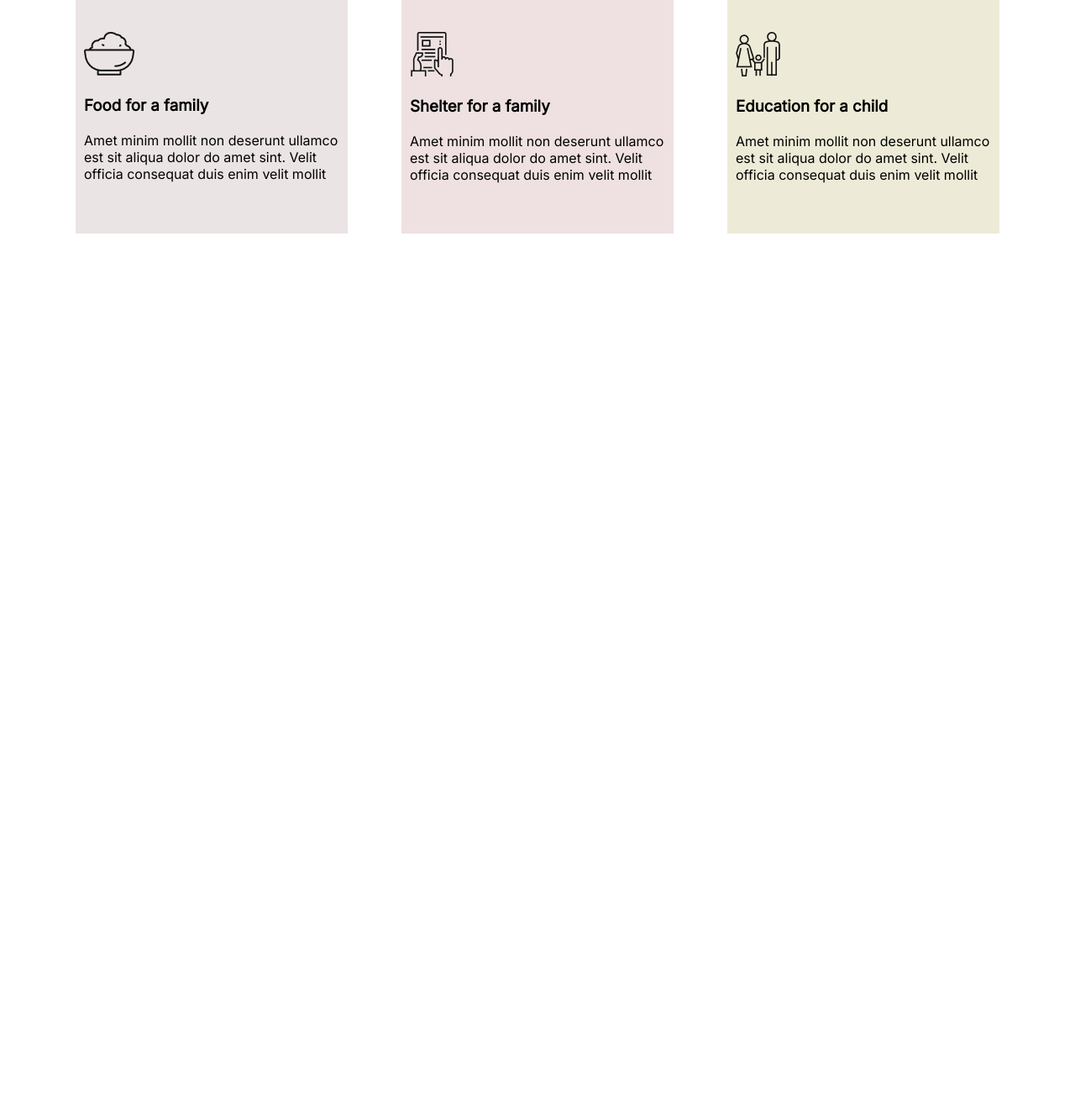
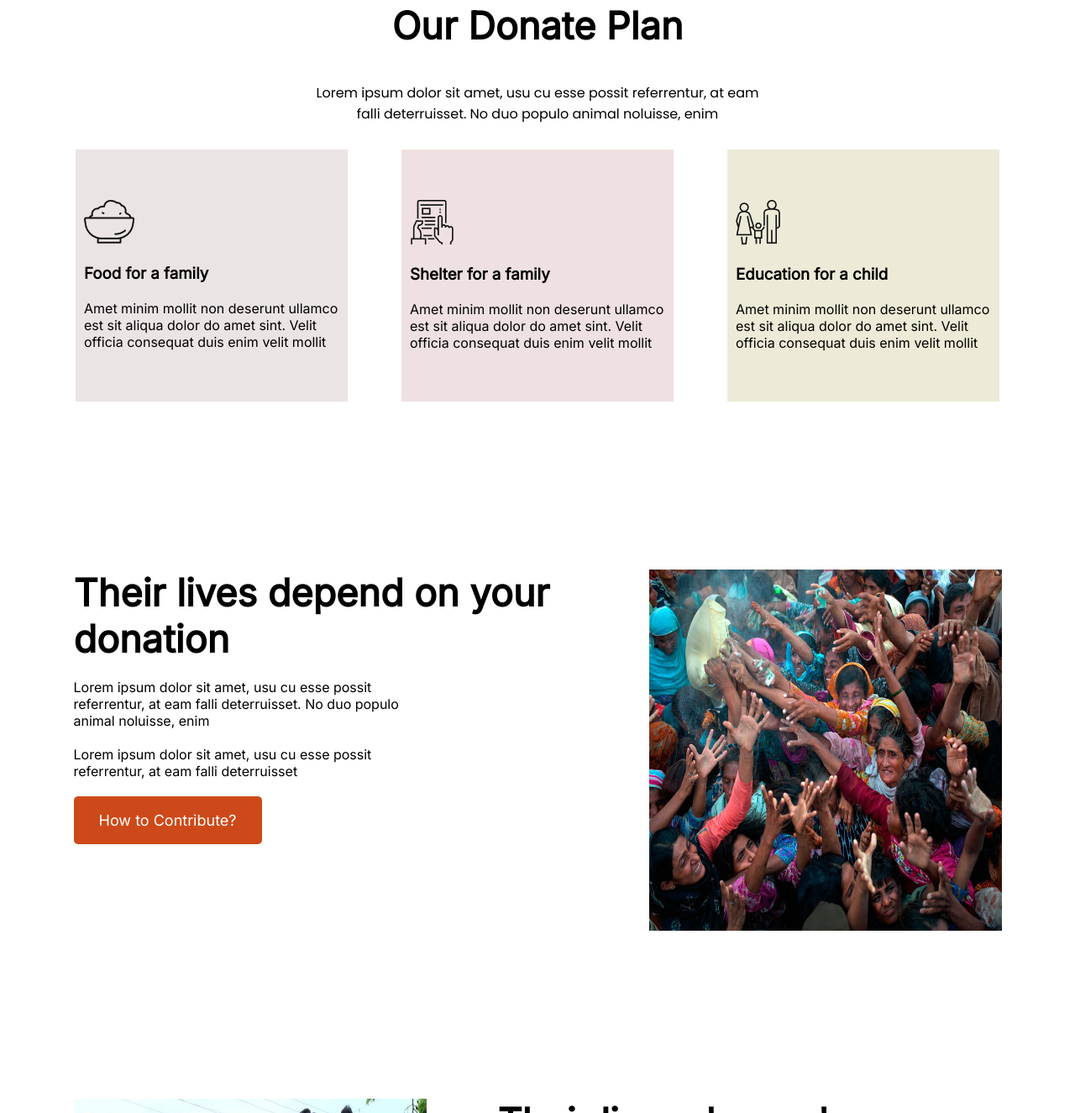
Before and after one commit to SAIDUR-WAY/donate-today, a plain HTML site: page index.html in a window 1280 px wide. Shown: the part 1475-2800 px from the top of the page at 84% size. Before the commit the page ends 1853 px from the top, so only its background shows below. Drawn offline with Linux system fonts and the light colour scheme.

Commit message:
Donation section added

```diff
--- a/index.html
+++ b/index.html
@@ -84,6 +84,36 @@
                     </div>
                </div>
           </section>
+          <section class="donation-section">
+               <div class="donation">
+                    <h3 class="section-title">Their lives depend on
+                         your donation</h3>
+                    <p class="don-description">Lorem ipsum dolor sit amet, usu cu esse possit
+                         referrentur, at eam falli deterruisset. No duo populo
+                         animal noluisse, enim</p>
+                    <p class="don-description">Lorem ipsum dolor sit amet, usu cu esse possit
+                         referrentur, at eam falli deterruisset</p>
+                    <button class="btn-primary">How to Contribute?</button>
+               </div>
+               <div class="donation-img">
+                    <img src="images/donation6.jpg" alt="">
+               </div>
+          </section>
+          <section class="donation-section">
+               <div class="donation-img">
+                    <img src="images/donation2.jpg" alt="">
+               </div>
+               <div class="donation">
+                    <h3 class="section-title">Their lives depend on
+                         your donation</h3>
+                    <p class="don-description">Lorem ipsum dolor sit amet, usu cu esse possit
+                         referrentur, at eam falli deterruisset. No duo populo
+                         animal noluisse, enim</p>
+                    <p class="don-description">Lorem ipsum dolor sit amet, usu cu esse possit
+                         referrentur, at eam falli deterruisset</p>
+                    <button class="btn-primary">How to Contribute?</button>
+               </div>
+          </section>
      </main>
      <footer>
 
--- a/style/donate.css
+++ b/style/donate.css
@@ -8,7 +8,7 @@
 section{
      max-width: 1140px;
      text-align: center;
-     margin: 100px auto;
+     margin: 200px auto;
 }
 
 /* Header Section Style */
@@ -128,3 +128,31 @@ input[type=number]:focus{
 }.group3{
      background: #c9c48957;
 }
+/* Donation section style */
+
+.donation-section{
+     display: flex;
+     text-align: left;
+     gap: 50px;
+}
+.donation{
+     width: 600px;
+}
+.donation h3{
+     font-weight: 800;
+     margin-bottom: 20px;
+}
+.donation p{
+     width: 400px;
+     margin-bottom: 20px;
+     margin-left: 0;
+}
+.donation-img{
+     width: 420px;
+     height: 430px;
+
+}
+.donation-img img{
+     width: 420px;
+     height: 430px;
+}
```
